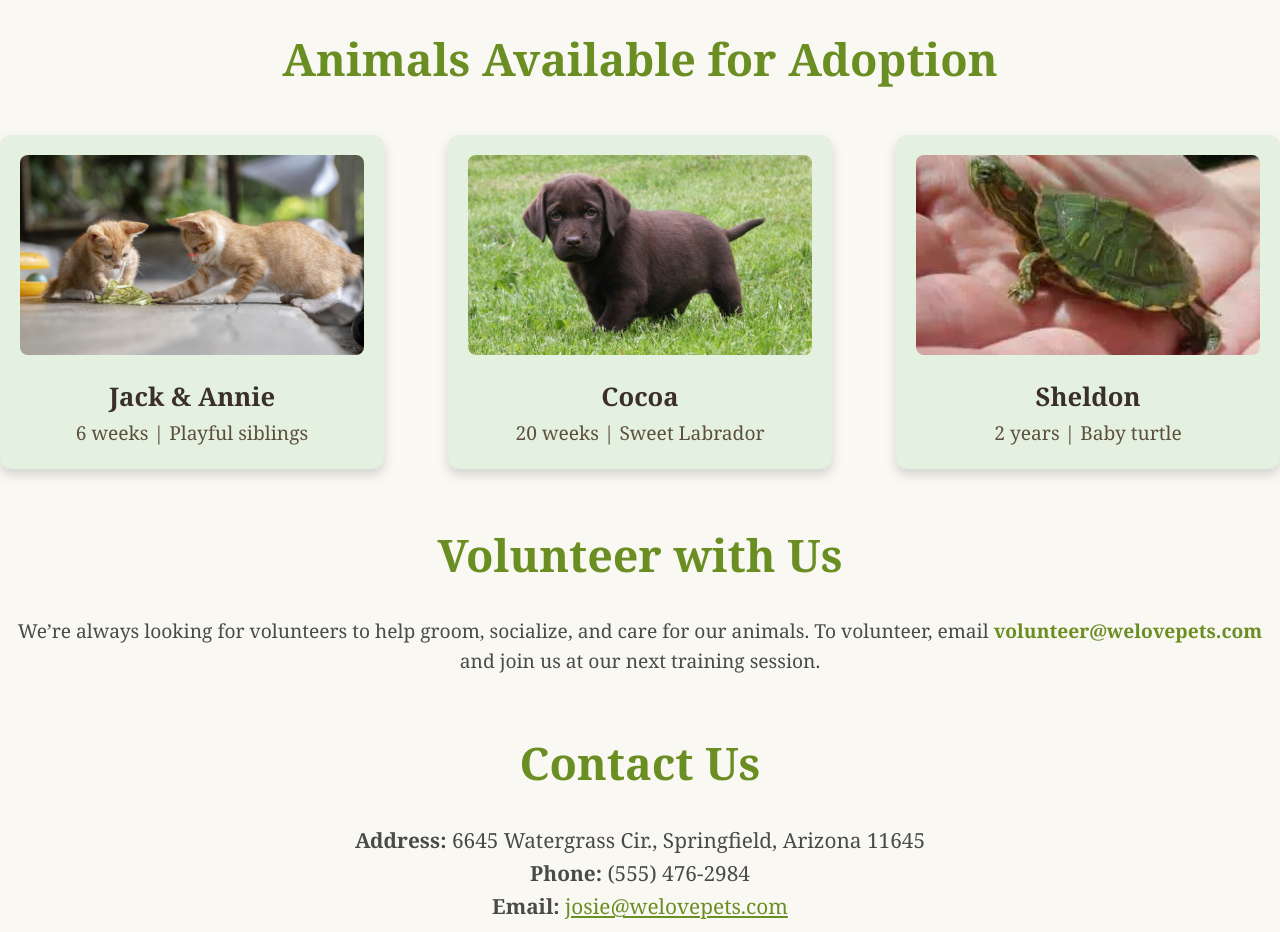
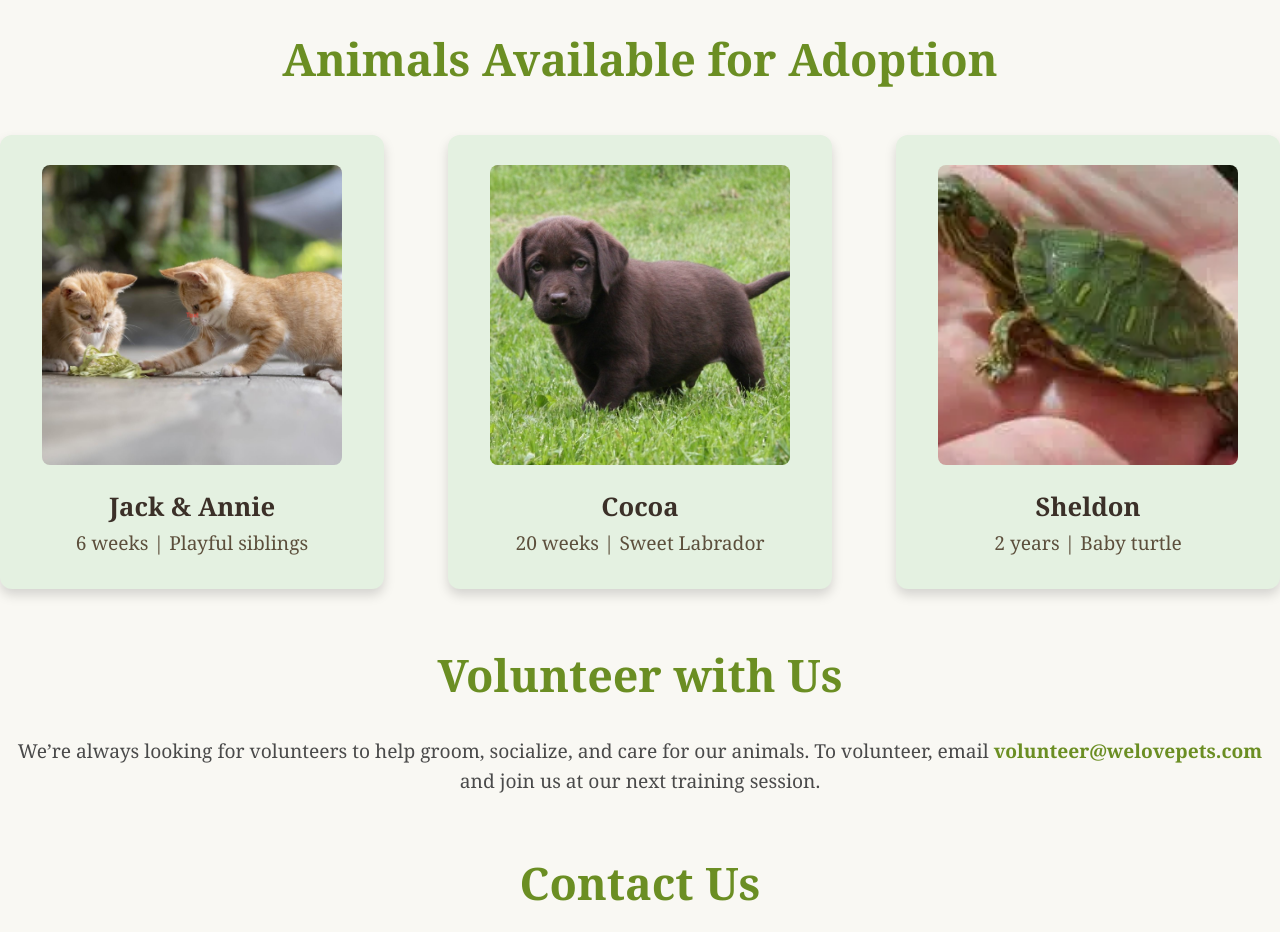
Before and after one commit to shifarabaja/adoptionAgency, a plain HTML site: page index.html in a window 1280 px wide. Shown: the part 1080-2012 px from the top of the page. Drawn offline with Linux system fonts and the light colour scheme.

Commit message:
Update styles.css

```diff
--- a/styles.css
+++ b/styles.css
@@ -103,7 +103,7 @@ section h2 {
     width: 30%;
     box-shadow: 0 6px 12px rgba(0, 0, 0, 0.15);
     text-align: center;
-    padding: 20px;
+    padding: 30px;
     transition: transform 0.3s ease, box-shadow 0.3s ease, background-color 0.3s ease;
 }
 
@@ -113,8 +113,8 @@ section h2 {
 }
 
 .animal-card img {
-    width: 100%;
-    height: 200px;
+    width: 300px;
+    height: 300px;
     object-fit: cover;
     border-radius: 8px;
 }
```
